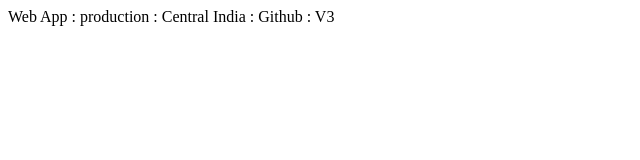
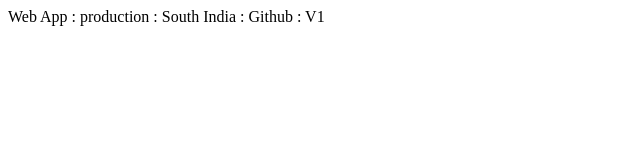
Before and after one commit to sairampoluru/mytraining, a plain HTML site: page index.html in a window 1280 px wide. Shown: the full height of the page, 0-640 px from the left. Drawn offline with Linux system fonts and the light colour scheme.

Commit message:
Update index.html

```diff
--- a/index.html
+++ b/index.html
@@ -3,6 +3,6 @@
 		<title>MyApp</title>
    </head>
    <body>
-		<p>Web App : production  : Central India : Github : V3</p>
+		<p>Web App : production  : South India : Github : V1</p>
    </body>
 </html>
```
